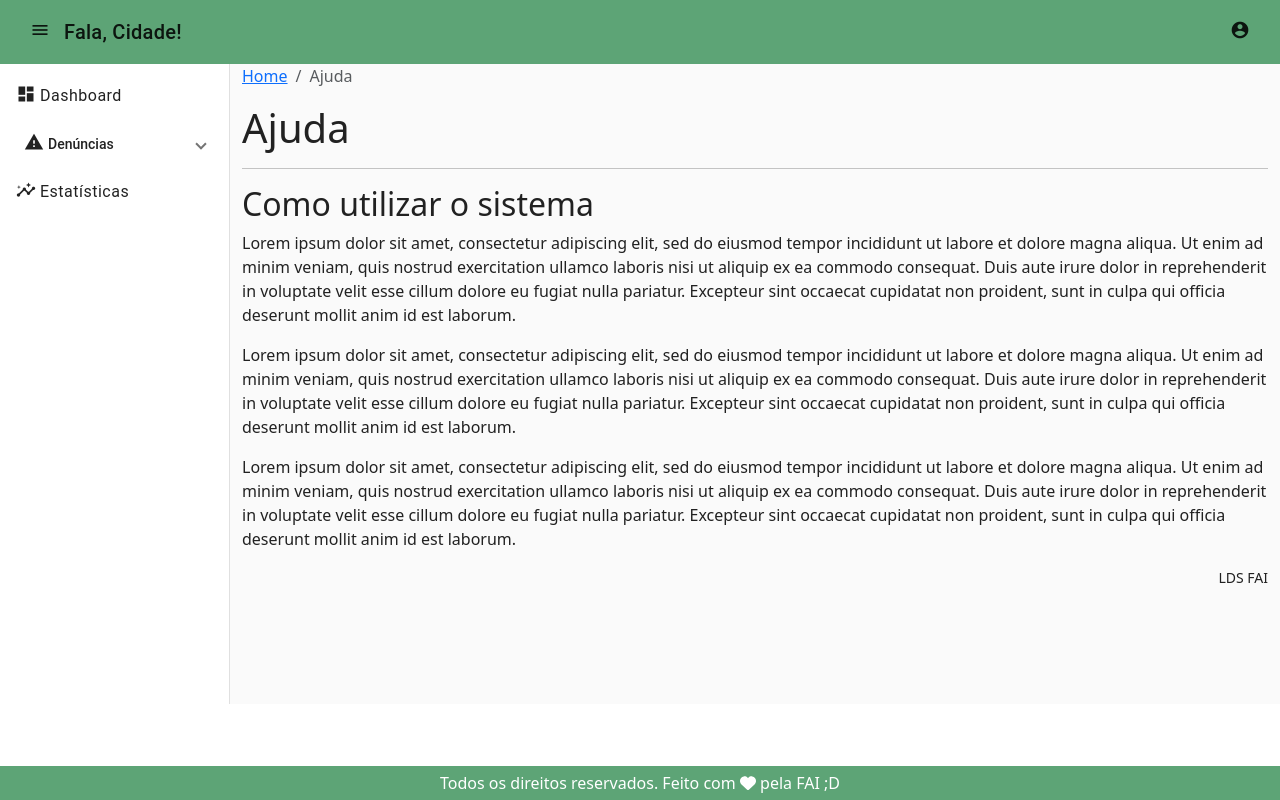
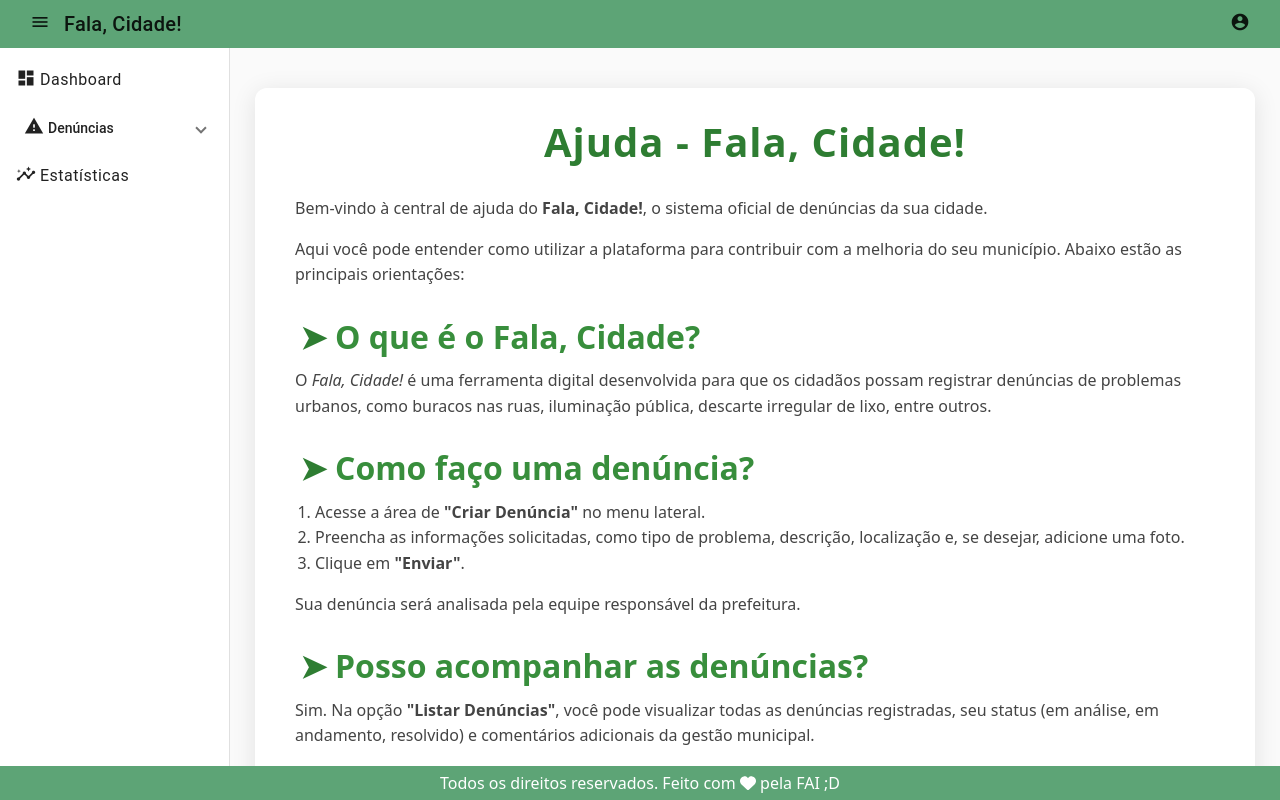
Before and after one commit to RRomano00/Fala-Cidade, an Angular app in the folder Projetos/Front-end/: page /help in a window 1280 px wide. Built offline with nearby package versions, Linux system fonts and the light colour scheme.

Commit message:
feat: adicao do html e css da pagina help, incluindo descricao de ajuda sobre o projeto

```diff
--- a/Projetos/Front-end/src/app/views/app/help/help.component.css
+++ b/Projetos/Front-end/src/app/views/app/help/help.component.css
@@ -0,0 +1,89 @@
+body {
+    background-color: #f4f7f5;
+    font-family: 'Segoe UI', Tahoma, Geneva, Verdana, sans-serif;
+    color: #333;
+    margin: 0;
+    padding: 0;
+}
+
+.help-container {
+    max-width: 1000px;
+    margin: 40px auto;
+    padding: 30px 40px;
+    background: #fff;
+    border-radius: 12px;
+    box-shadow: 0 4px 25px rgba(0, 0, 0, 0.1);
+    animation: fadeIn 0.8s ease forwards;
+    line-height: 1.6;
+}
+
+h1 {
+    color: #2e7d32;
+    text-align: center;
+    margin-bottom: 30px;
+    font-weight: 700;
+    letter-spacing: 1px;
+}
+
+h2 {
+    color: #388e3c;
+    margin-top: 30px;
+    margin-bottom: 12px;
+    font-weight: 600;
+    position: relative;
+    padding-left: 40px;
+    cursor: default;
+    transition: color 0.3s ease;
+}
+
+h2::before {
+    content: '➤';
+    position: absolute;
+    left: 5px;
+    color: #2e7d32;
+    font-weight: bold;
+    transition: color 0.3s ease;
+}
+
+h2:hover {
+    color: #1b5e20;
+}
+
+h2:hover::before {
+    color: #1b5e20;
+}
+
+p,
+ol {
+    font-size: 16px;
+    margin-bottom: 15px;
+    color: #444;
+}
+
+ol {
+    padding-left: 20px;
+}
+
+a {
+    color: #2e7d32;
+    text-decoration: none;
+    font-weight: 600;
+    border-bottom: 1.5px solid transparent;
+    transition: border-color 0.3s ease;
+}
+
+a:hover {
+    border-color: #2e7d32;
+}
+
+@keyframes fadeIn {
+    from {
+        opacity: 0;
+        transform: translateY(15px);
+    }
+
+    to {
+        opacity: 1;
+        transform: translateY(0);
+    }
+}
--- a/Projetos/Front-end/src/app/views/app/help/help.component.html
+++ b/Projetos/Front-end/src/app/views/app/help/help.component.html
@@ -1,40 +1,43 @@
-<nav aria-label="breadcrumb">
-    <ol class="breadcrumb">
-      <li class="breadcrumb-item">
-        <a href="">Home</a>
-      </li>
-      <li class="breadcrumb-item active" aria-current="page">Ajuda</li>
+<div class="help-container">
+  <h1>Ajuda - Fala, Cidade!</h1>
+
+  <p>Bem-vindo à central de ajuda do <strong>Fala, Cidade!</strong>, o sistema oficial de denúncias da sua cidade.</p>
+  <p>Aqui você pode entender como utilizar a plataforma para contribuir com a melhoria do seu município. Abaixo estão as
+    principais orientações:</p>
+
+  <section class="help-section">
+    <h2>O que é o Fala, Cidade?</h2>
+    <p>O <em>Fala, Cidade!</em> é uma ferramenta digital desenvolvida para que os cidadãos possam registrar denúncias de
+      problemas urbanos, como buracos nas ruas, iluminação pública, descarte irregular de lixo, entre outros.</p>
+  </section>
+
+  <section class="help-section">
+    <h2>Como faço uma denúncia?</h2>
+    <ol>
+      <li>Acesse a área de <strong>"Criar Denúncia"</strong> no menu lateral.</li>
+      <li>Preencha as informações solicitadas, como tipo de problema, descrição, localização e, se desejar, adicione uma
+        foto.</li>
+      <li>Clique em <strong>"Enviar"</strong>.</li>
     </ol>
-  </nav>
-  <h1>Ajuda</h1>
-  <hr>
-  <article>
-    <header>
-      <h2>Como utilizar o sistema</h2>
-    </header>
-    <p>Lorem ipsum dolor sit amet, consectetur adipiscing elit, sed do eiusmod tempor incididunt ut labore et dolore
-      magna
-      aliqua. Ut enim ad minim veniam, quis nostrud exercitation ullamco laboris nisi ut aliquip ex ea commodo
-      consequat. Duis
-      aute irure dolor in reprehenderit in voluptate velit esse cillum dolore eu fugiat nulla pariatur. Excepteur sint
-      occaecat cupidatat non proident, sunt in culpa qui officia deserunt mollit anim id est laborum.</p>
-    <p>Lorem ipsum dolor sit amet, consectetur adipiscing elit, sed do eiusmod tempor incididunt ut labore et dolore
-      magna
-      aliqua. Ut enim ad minim veniam, quis nostrud exercitation ullamco laboris nisi ut aliquip ex ea commodo
-      consequat.
-      Duis
-      aute irure dolor in reprehenderit in voluptate velit esse cillum dolore eu fugiat nulla pariatur. Excepteur sint
-      occaecat cupidatat non proident, sunt in culpa qui officia deserunt mollit anim id est laborum.</p>
-    <p>Lorem ipsum dolor sit amet, consectetur adipiscing elit, sed do eiusmod tempor incididunt ut labore et dolore
-      magna
-      aliqua. Ut enim ad minim veniam, quis nostrud exercitation ullamco laboris nisi ut aliquip ex ea commodo
-      consequat.
-      Duis
-      aute irure dolor in reprehenderit in voluptate velit esse cillum dolore eu fugiat nulla pariatur. Excepteur sint
-      occaecat cupidatat non proident, sunt in culpa qui officia deserunt mollit anim id est laborum.</p>
-    <footer class="text-end">
-      <p>
-        <small>LDS FAI</small>
-      </p>
-    </footer>
-  </article>
+    <p>Sua denúncia será analisada pela equipe responsável da prefeitura.</p>
+  </section>
+
+  <section class="help-section">
+    <h2>Posso acompanhar as denúncias?</h2>
+    <p>Sim. Na opção <strong>"Listar Denúncias"</strong>, você pode visualizar todas as denúncias registradas, seu
+      status (em análise, em andamento, resolvido) e comentários adicionais da gestão municipal.</p>
+  </section>
+
+  <section class="help-section">
+    <h2>Meus dados são sigilosos?</h2>
+    <p>Sim. As denúncias podem ser feitas de forma <strong>anônima</strong> ou com seu perfil autenticado. Os dados
+      pessoais, quando fornecidos, são protegidos conforme a Lei Geral de Proteção de Dados (LGPD).</p>
+  </section>
+
+  <section class="help-section">
+    <h2>Precisa de mais ajuda?</h2>
+    <p>Entre em contato com a ouvidoria municipal ou envie um e-mail para: <a
+        href="mailto:ouvidoria@seudominio.gov.br">romaninho.com.br</a>.</p>
+    <p>Estamos aqui para te ouvir e tornar nossa cidade melhor!</p>
+  </section>
+</div>
```
